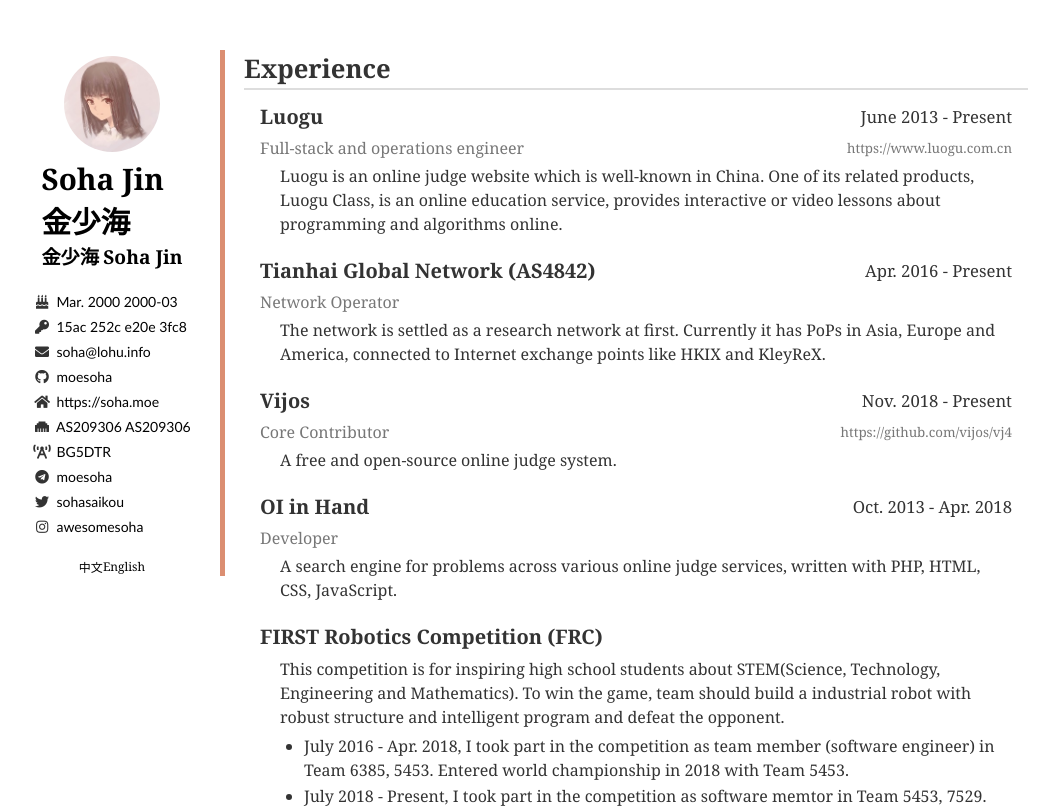
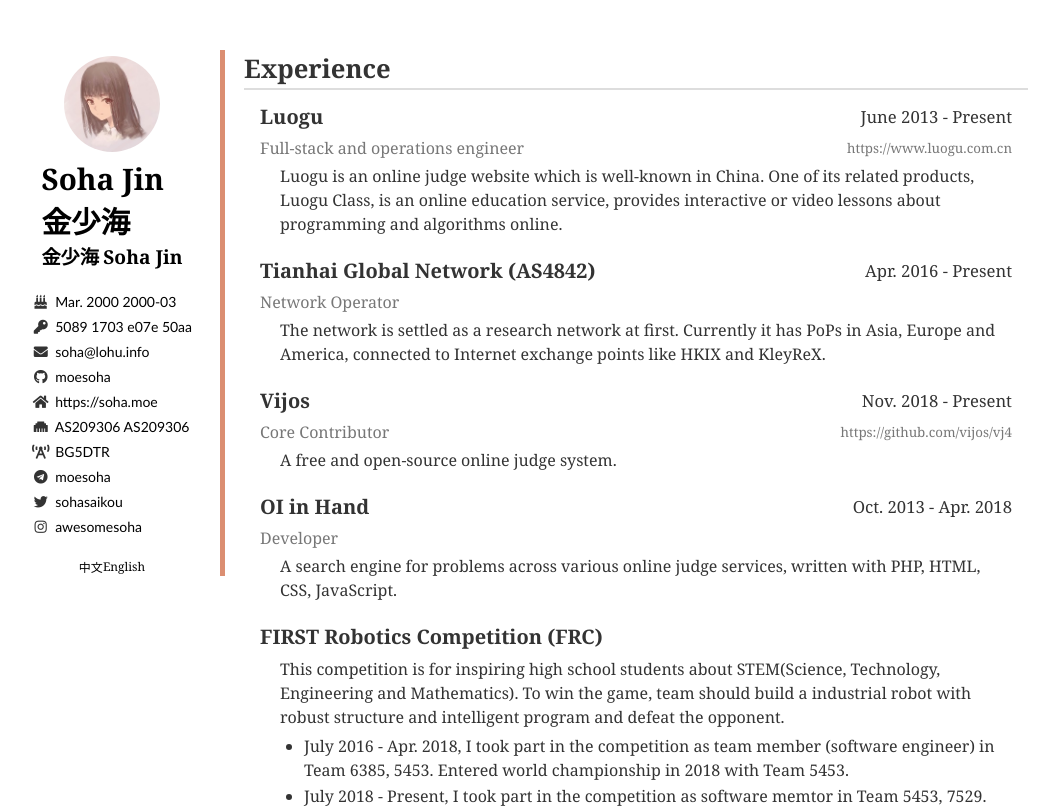
Before and after one commit to moesoha/moesoha.github.io, a website: page index.html in a window 1280 px wide. Shown: the top 808 px of the page, without its empty margins (124-1167 px from the left). Drawn offline with Linux system fonts and the light colour scheme; a web font is replaced by a local one.

Commit message:
PGP master key rotated

```diff
--- a/index.html
+++ b/index.html
@@ -27,7 +27,7 @@
 					</span>
 					<span title="PGP Key">
 						<i class="fas fa-key"></i>
-						<a href="http://keys.gnupg.net/pks/lookup?op=vindex&search=0x15AC252CE20E3FC8">15ac 252c e20e 3fc8</a>
+						<a href="https://jin.sh/pgp.asc">5089 1703 e07e 50aa</a>
 					</span>
 					<span title="E-Mail">
 						<i class="fas fa-envelope"></i>
```
Also changed, not shown: 2 other files.
